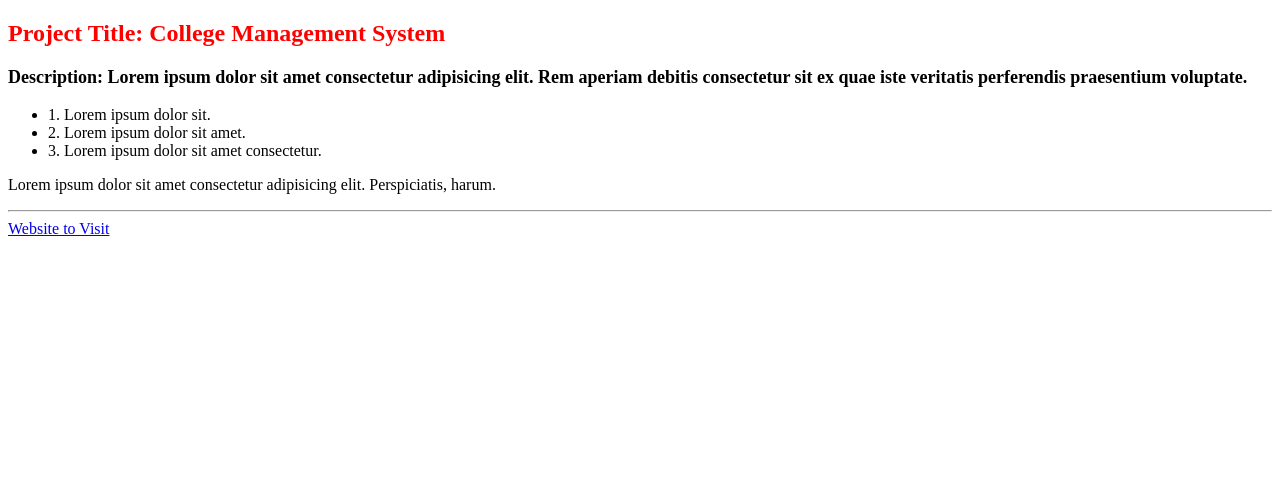
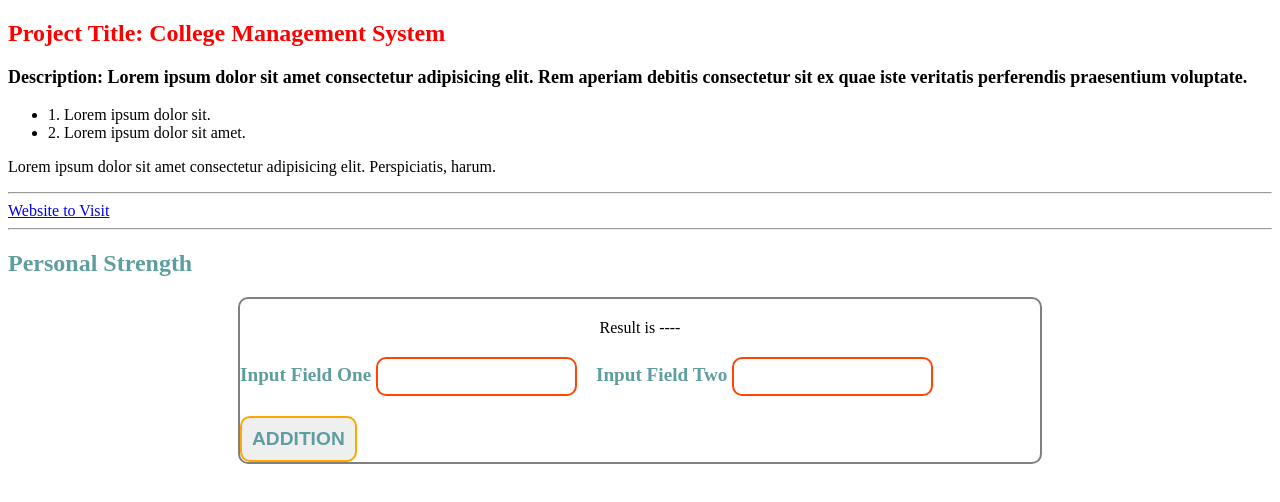
Before and after one commit to Pooja98Patil/javaScript, a website: page javaScript assignment/dom/basicDom.html in a window 1280 px wide. Drawn offline with Linux system fonts and the light colour scheme.

Commit message:
Created a calculator in js
Created a calculator in js

```diff
--- /dev/null
+++ b/Calculator/style.css
@@ -0,0 +1,50 @@
+.container{
+    padding: 80px 40px;
+    width: 600px;
+    text-align: center;
+    background-color: #5eb3ab;
+    background: #85d6d7;
+    height: auto;
+    margin: auto;
+    box-shadow: -13px 11px 13px 0px #161414;
+}
+h1{
+    padding: 35px;
+
+}
+.lable{
+    font-size: 20px;
+    margin: 10px;
+}
+input{
+    margin: 10px;
+    padding: 10px;
+    font-size: 19px;
+    width: 94px;
+}
+.result{
+    padding: 10px;
+    margin: 20px 0px;
+    font-size: 25px;
+    color: #0e0bf6;
+    font-weight: bold;
+}
+
+button{
+    background-color: #1d8182; /* Green */
+  border: none;
+  color: white;
+  padding: 16px 32px;
+  text-align: center;
+  text-decoration: none;
+  display: inline-block;
+  font-size: 16px;
+  margin: 10px 4px;
+  transition-duration: 0.4s;
+  cursor: pointer;
+  box-shadow: 1px 7px 12px 0px #383c38;
+}
+button:hover {
+    background-color: #0a1919;
+    color: white;
+  }
--- a/javaScript assignment/dom/basicDom.css
+++ b/javaScript assignment/dom/basicDom.css
@@ -0,0 +1,69 @@
+.container{
+
+    width: 800px;
+
+    border: 2px solid grey;
+
+    border-radius: 10px;
+
+    margin: 10px auto;
+
+    /* background-color: rgb(237, 110, 64); */
+
+}
+
+.result{
+
+    margin-top: 20px;
+
+    text-align: center;
+
+}
+
+.inputFields{
+
+    margin-top: 20px;
+
+}
+
+#addition{
+
+    color: cadetblue;
+
+    border-radius: 10px;
+
+    font-size: larger;
+
+    font-weight: bold;
+
+    padding: 10px;
+
+    border: 2px solid orange;
+
+    display: block;
+
+    margin-top: 20px;
+
+}
+
+label{
+
+   color: cadetblue;
+
+   font-size: larger;
+
+   font-weight: bold;
+
+}
+
+.field {
+
+    border: 2px solid orangered;
+
+    border-radius: 10px;
+
+    padding: 10px;
+
+    margin-right: 15px;
+
+}
--- a/javaScript assignment/dom/basicDom.html
+++ b/javaScript assignment/dom/basicDom.html
@@ -22,13 +22,13 @@
 
     <p> Description: Lorem ipsum dolor sit amet consectetur adipisicing elit. Rem aperiam debitis consectetur sit ex quae iste veritatis perferendis praesentium voluptate.</p>
 
-    <ul>
+    <ul id="rolesList">
 
         <li id="firstRole">1. Lorem ipsum dolor sit.</li>
 
         <li class="roles">2. Lorem ipsum dolor sit amet.</li>
 
-        <li class="roles">3. Lorem ipsum dolor sit amet consectetur.</li>
+        <li id="role3">3. Lorem ipsum dolor sit amet consectetur.</li>
 
     </ul>
 
@@ -37,6 +37,40 @@
 
     <a href="https://www.codemindtechnology.com/" id="visitLink" target="_blank"> Website to Visit</a>
 
+    <hr>
+
+    <div class="strength">
+
+
+
+    </div>
+
+    <!-- Addition -->
+
+    <div class="container">
+
+
+
+        <div class="result">
+
+            <span> Result is </span> <span id="resultValue"> ---- </span>
+
+        </div>
+
+        <div class="inputFields">
+
+            <label> Input Field One </label> <input type="number" id="field-one" class="field">
+
+           <label> Input Field Two </label> <input type="number" id="field-two" class="field">
+
+        </div>
+
+
+
+         <button type="submit" id="addition"> ADDITION </button>
+
+    </div>
+
 </body>
 
 </html>
--- a/javaScript assignment/dom/basicDomScript.js
+++ b/javaScript assignment/dom/basicDomScript.js
@@ -24,7 +24,7 @@ const liRoles = document.getElementsByClassName("roles");
 
 console.log(liRoles[0].innerHTML);
 
-console.log(liRoles[1].innerHTML);
+//console.log(liRoles[1].innerHTML);
 
 
 
@@ -86,11 +86,7 @@ projectElement.innerHTML = "Project Title: College Management System";
 console.log(`==== Applying CSS properties ========`);
 
 projectElement.style.color = "red";
-
-
-
 elementP.style.fontSize = 'large';
-
 elementP.style.fontWeight = 'bold';
 
 
@@ -101,3 +97,69 @@ const elementLink = document.querySelector('#visitLink');
 elementLink.setAttribute('href', "https://www.w3schools.com/");
 
 elementLink.setAttribute('target', "_self");
+
+
+
+console.log(`==== Creating a new node ========`);
+
+const h2Element = document.createElement('h2');
+
+const textNodeStrength = document.createTextNode('Personal Strength');
+
+h2Element.appendChild(textNodeStrength);
+
+h2Element.style.color='CadetBlue';
+
+
+
+const strengthElement = document.querySelector('.strength');
+
+strengthElement.appendChild(h2Element);
+
+
+console.log(`==== Remove a node ========`);
+
+const elementRolesList = document.querySelector('#rolesList');
+
+const elementRole3 = document.querySelector('#role3');
+
+elementRolesList.removeChild(elementRole3);
+
+const submitButton = document.querySelector('#addition');
+const fieldOne = document.querySelector('#field-one');
+const fieldTwo = document.querySelector('#field-two');
+const resultValue = document.querySelector('#resultValue');
+
+
+
+submitButton.addEventListener('click', () => {
+
+    const valueOne = +fieldOne.value;
+
+    const valueTwo = +fieldTwo.value;
+
+    const result = valueOne + valueTwo;
+
+    console.log(valueOne + valueTwo);
+
+    // alert(` Addition is: ${valueOne + valueTwo}`);
+
+    resultValue.innerHTML = result;
+
+} );
+
+
+
+// // alert()
+
+// alert("This is just information...");
+
+// // prompt()
+
+// const inputValue = prompt("Input Field", 0);
+
+// console.log(inputValue);
+
+// // confirm ()
+
+// confirm("Are you sure...");
```
Also changed, not shown: Calculator/index.html (added, +31 -0 lines), Calculator/script.js (added, +72 -0 lines), JavaScript Daily files/21_modal.js (added).
